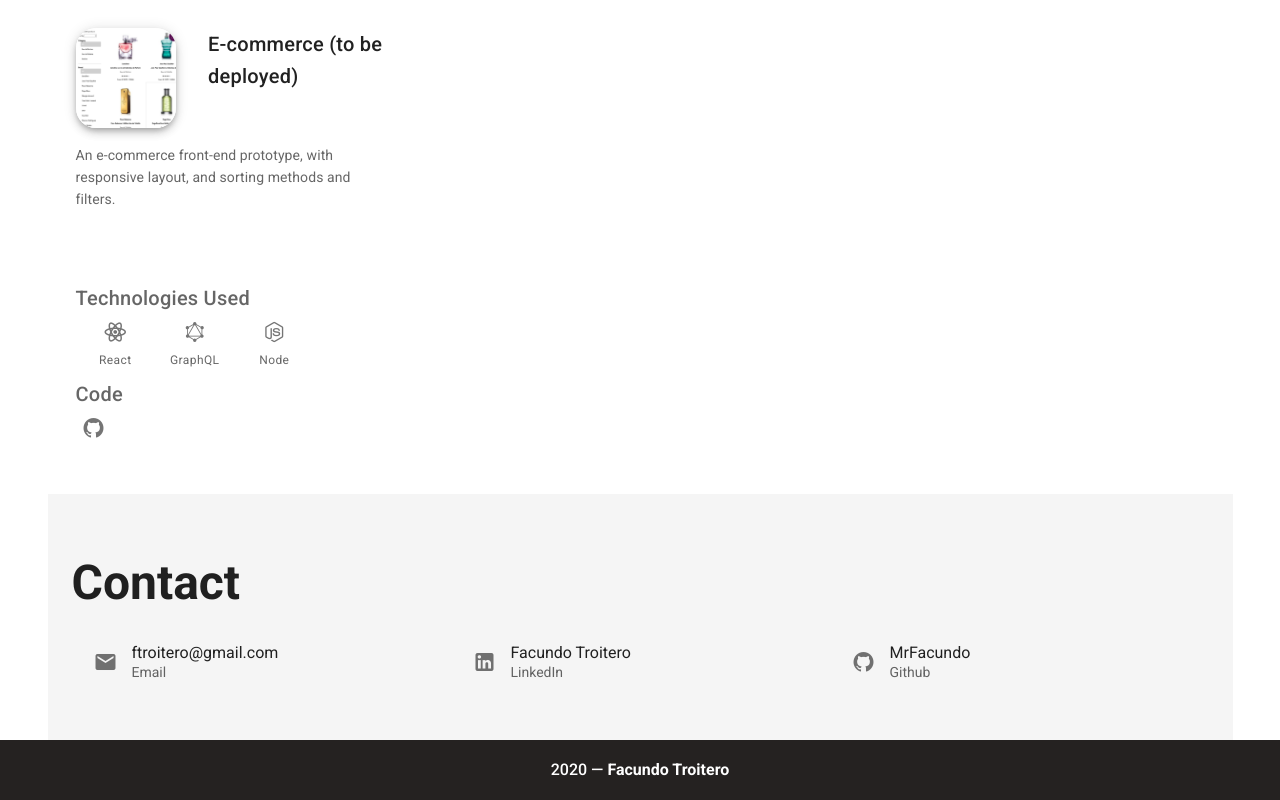
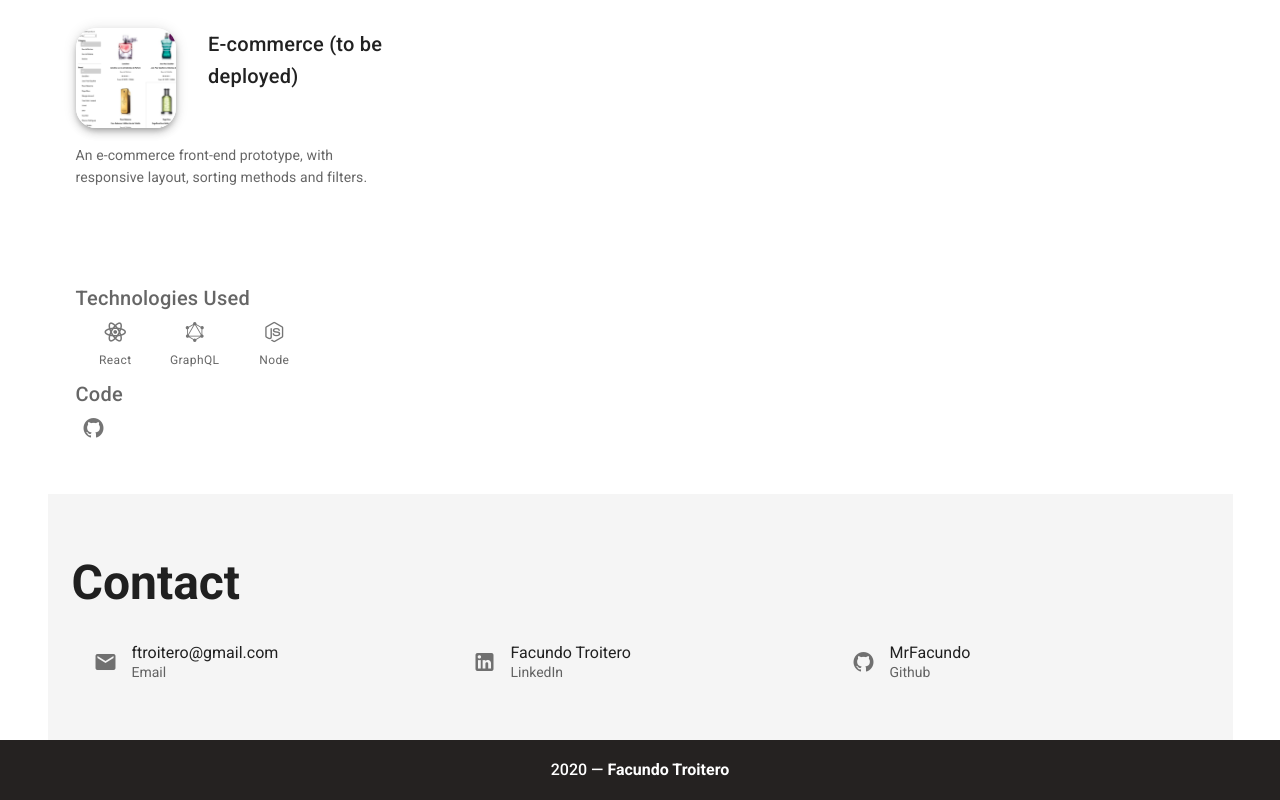
Before and after one commit to MrFacundo/portfolio, a Vue app: page / in a window 1280 px wide. Shown: the part 1238-2038 px from the top of the page. Built offline with nearby package versions, Linux system fonts and the light colour scheme.

Commit message:
added project

```diff
--- a/src/views/Home.vue
+++ b/src/views/Home.vue
@@ -215,7 +215,7 @@ export default {
             },
           ],
           description:
-            "An e-commerce front-end prototype, with responsive layout, and sorting methods and filters.",
+            "An e-commerce front-end prototype, with responsive layout, sorting methods and filters.",
           technologies: [
             {
               name: "React",
```
